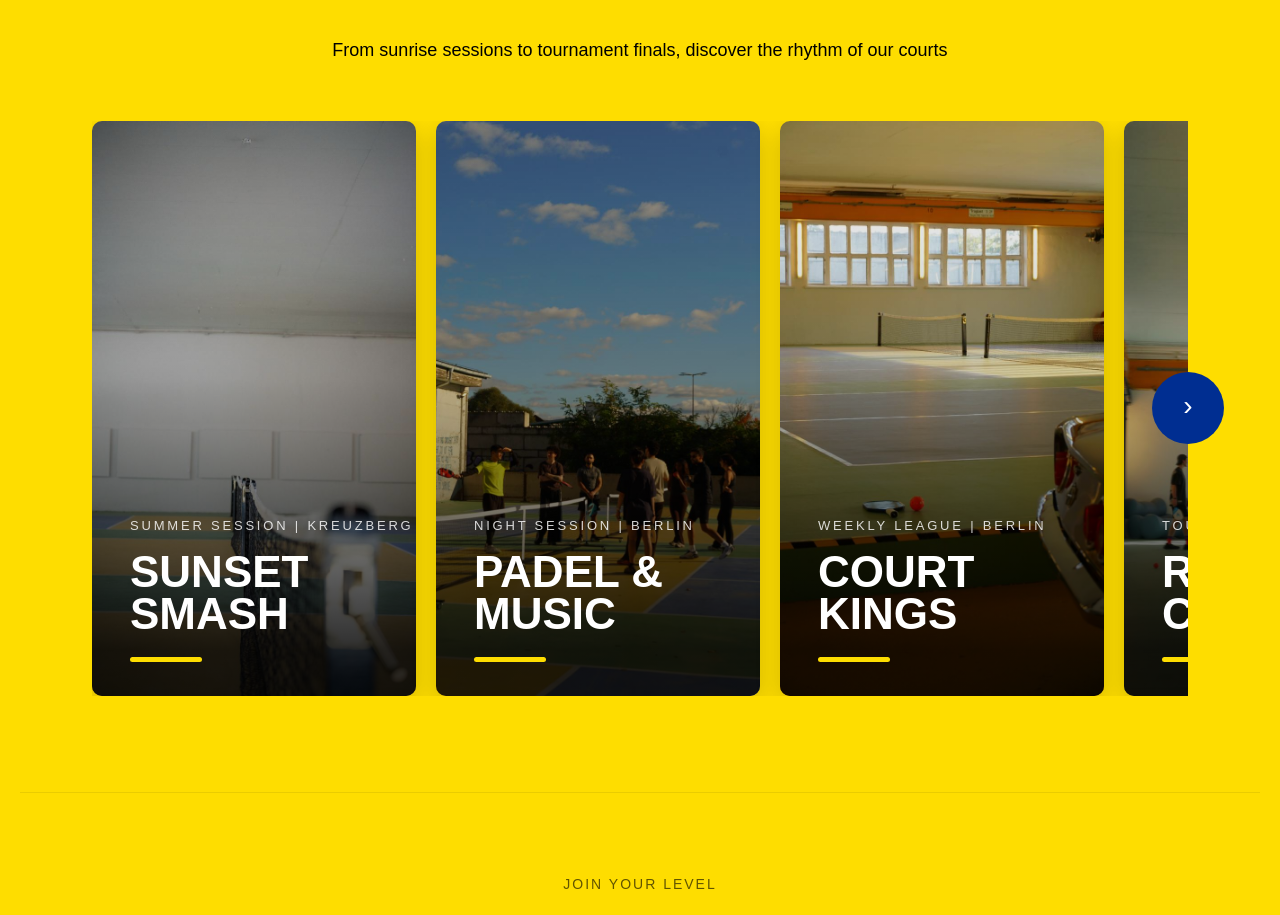
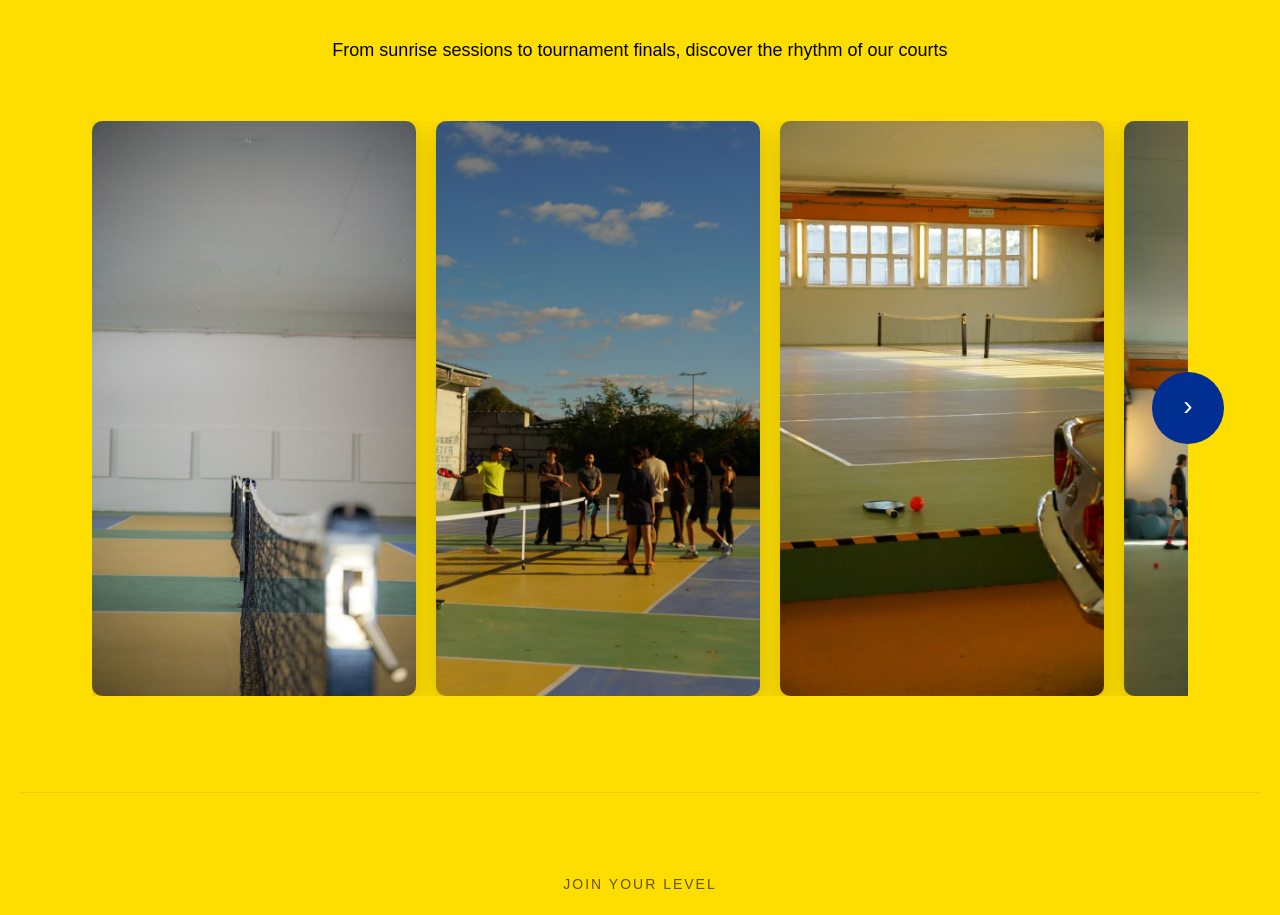
Before and after one commit to syedahadimran/my-react-site, a React (Vite) app: page / in a window 1280 px wide. Shown: the part 1670-2585 px from the top of the page. Built offline with nearby package versions, Linux system fonts and the light colour scheme.

Commit message:
slider images update

```diff
--- a/src/sections/VenueSessions/VenueSessions.css
+++ b/src/sections/VenueSessions/VenueSessions.css
@@ -93,12 +93,6 @@
 .venue-sessions__overlay {
   position: absolute;
   inset: 0;
-  background: linear-gradient(
-    to top,
-    rgba(0,0,0,0.82) 8%,
-    rgba(0,0,0,0.18) 55%,
-    rgba(0,0,0,0.05) 100%
-  );
 }
 
 .venue-sessions__content {
--- a/src/sections/VenueSessions/VenueSessions.jsx
+++ b/src/sections/VenueSessions/VenueSessions.jsx
@@ -126,7 +126,7 @@ const VenueSessions = () => {
                 <div className="venue-sessions__overlay" />
 
                 <div className="venue-sessions__content">
-                  <p className="venue-sessions__tag">{item.tag}</p>
+                 {/* <p className="venue-sessions__tag">{item.tag}</p>
 
                   <h3 className="venue-sessions__title-card">
                     {item.title.split("\n").map((line, index, arr) => (
@@ -137,7 +137,7 @@ const VenueSessions = () => {
                     ))}
                   </h3>
 
-                  <div className="venue-sessions__underline" />
+                  <div className="venue-sessions__underline" /> */}
                 </div>
 
                 <div className="venue-sessions__hover-border" />
```
